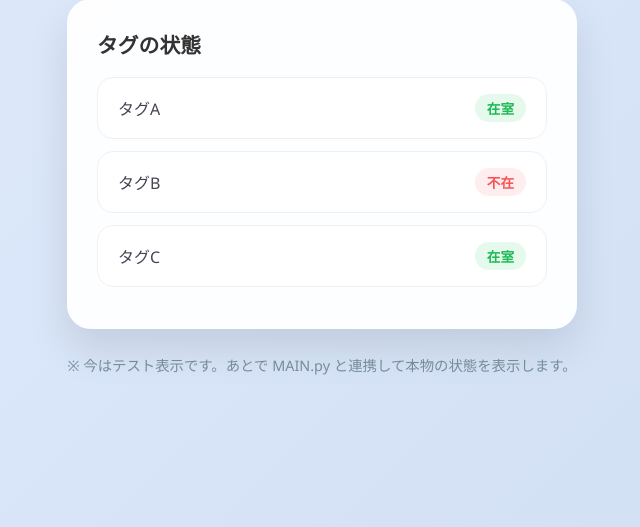
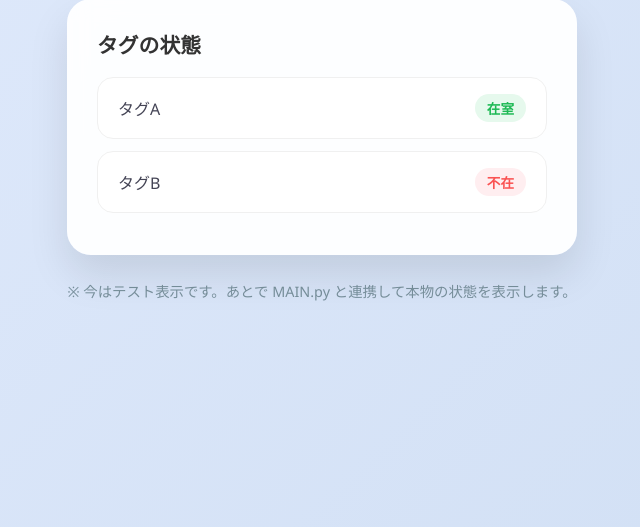
Before and after one commit to DoE029/SOTUKEN, a Flask app: page / in a window 1280 px wide. Shown: the part 138-665 px from the top of the page, without its empty margins (318-958 px from the left). Run offline with Flask 3, Linux system fonts and the light colour scheme.

Commit message:
webアプリのタグC消した

```diff
--- a/webapp/templates/index.html
+++ b/webapp/templates/index.html
@@ -31,10 +31,6 @@
                 <span>タグB</span>
                 <span class="status out">不在</span>
             </li>
-            <li>
-                <span>タグC</span>
-                <span class="status in">在室</span>
-            </li>
         </ul>
         <!--
         <ul>
```
